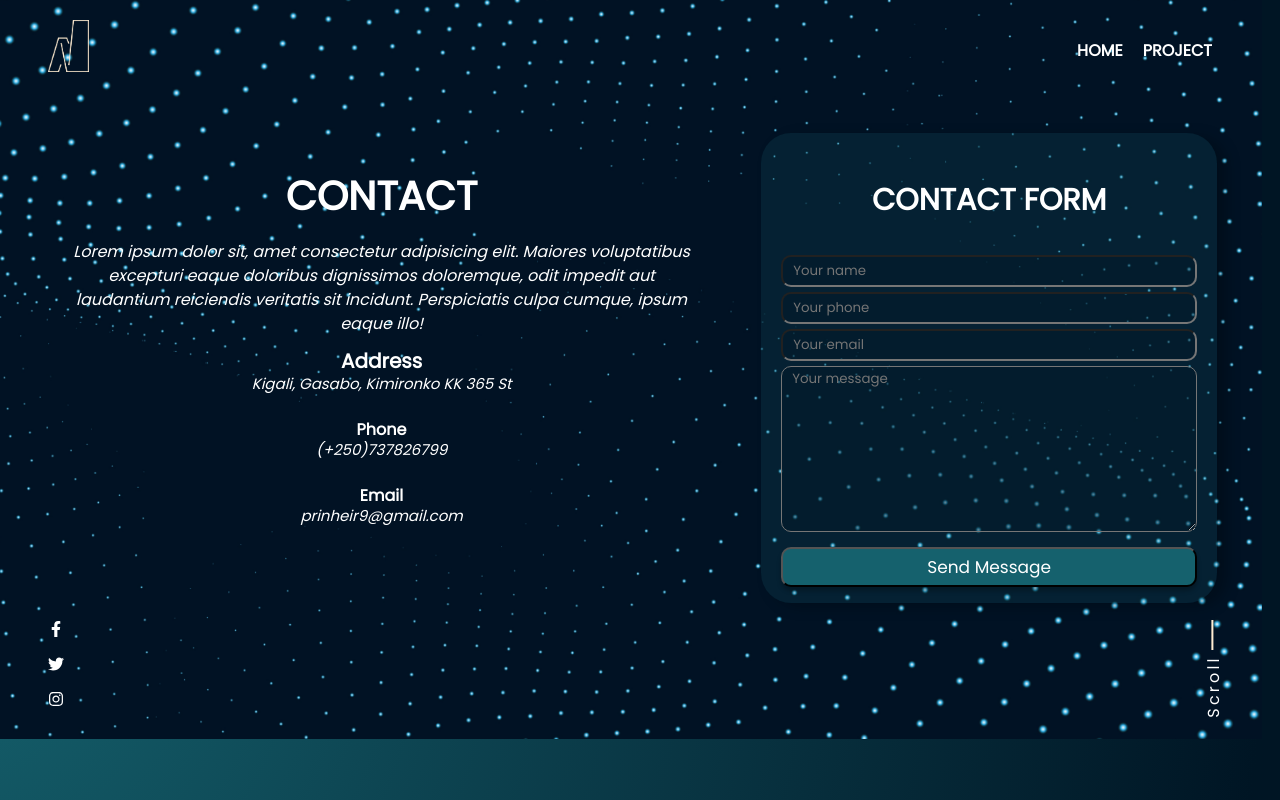
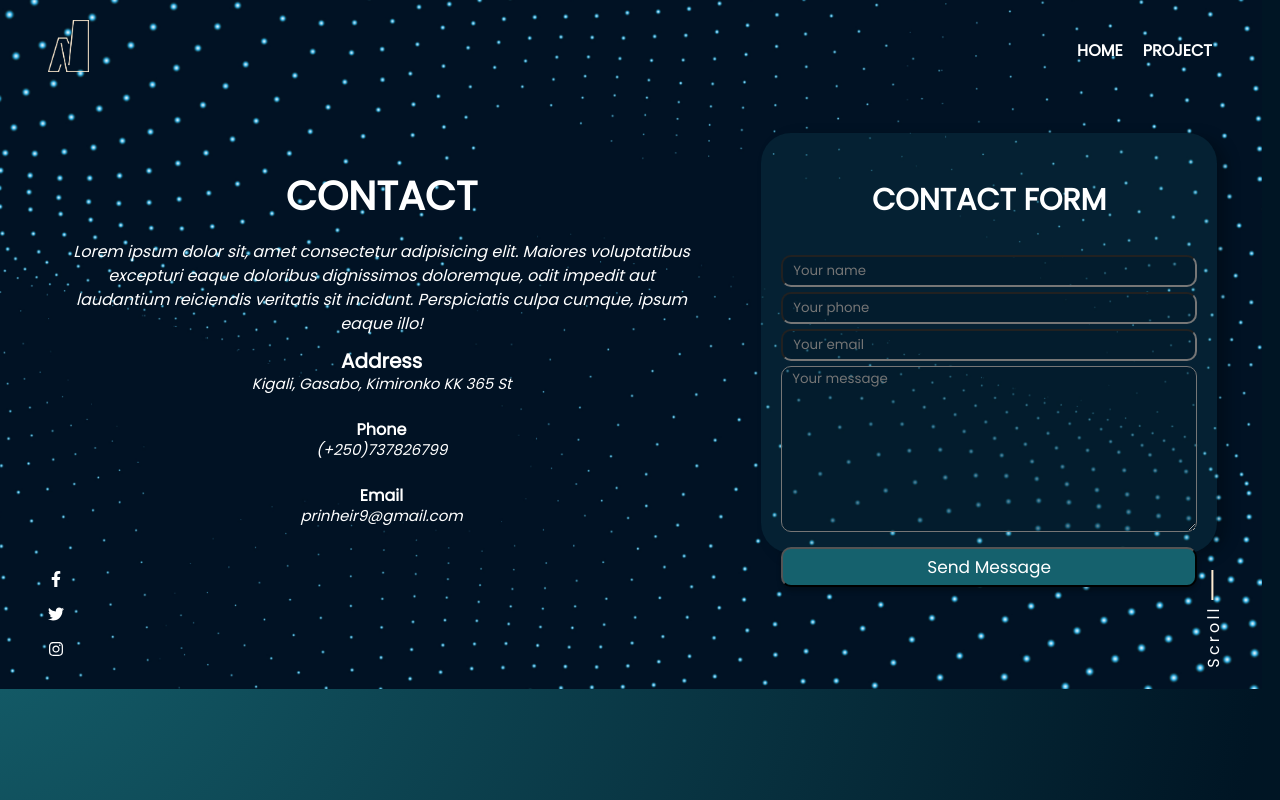
Before and after one commit to sarazaToussaint/Nassaty, a React (Create React App) app: page /Contact in a window 1280 px wide. Built offline with nearby package versions, Linux system fonts and the light colour scheme.

Commit message:
Make some change on the contact page mobile v

```diff
--- a/src/component/Contact.module.css
+++ b/src/component/Contact.module.css
@@ -20,7 +20,7 @@
 
 .contactForm {
   width: 30rem;
-  height: 470px;
+  height: 420px;
   text-align: center;
   margin-right: 2.8rem;
   background: rgba(21, 97, 109, 0.2);
```
